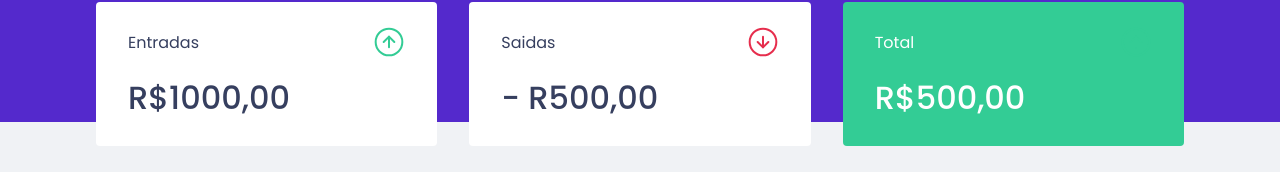
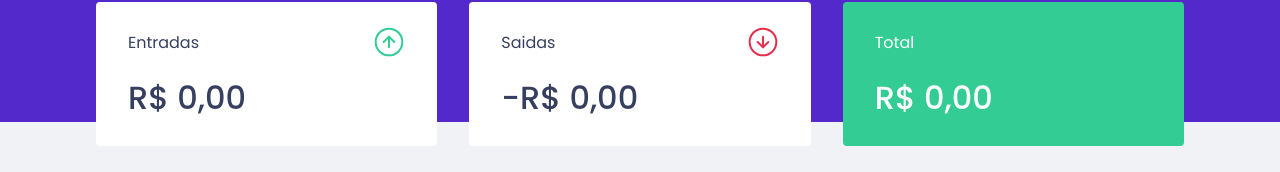
Before and after one commit to MikaelSantos1/IgniteModulo2-React, a React (Create React App) app: page / in a window 1280 px wide. Shown: the part 150-322 px from the top of the page. Built offline with nearby package versions, Linux system fonts and the light colour scheme; no server answers; what miragejs would draw is missing.

Commit message:
aplicaçao finalizada

```diff
--- a/src/App.tsx
+++ b/src/App.tsx
@@ -4,7 +4,7 @@
 import Modal from 'react-modal'
 import { useState } from "react";
 import { NewTransactionModal } from "./components/NewTransactionModal";
-import { TransactionProvider} from './TransactionContext'
+import { TransactionProvider} from './hooks/useTransactions'
 
 Modal.setAppElement('#root')
 export function App() {
--- a/src/TransactionContext.tsx
+++ /dev/null
@@ -1,29 +0,0 @@
-import {createContext, useEffect, useState,ReactNode} from 'react'
-import { api } from './services/api'
-
-interface Transaction{
-    id:number;
-    title:string;
-    amount:number;
-    type:string;
-    category:string;
-    createdAt:string;
-  }
-interface TransactionProviderProps{
-children:ReactNode;
-}
-export const TransactionContext =createContext<Transaction[]>([])
-
-export function TransactionProvider ({children}:TransactionProviderProps){
-    const [transactions,setTransactions]=useState<Transaction[]>([])
-  useEffect(()=>{
-    api.get('transactions')
-    .then(response=>setTransactions(response.data.transactions))
-  },[])
-
-  return(
-      <TransactionContext.Provider value={transactions}>
-          {children}
-      </TransactionContext.Provider>
-  )
-}
--- a/src/components/NewTransactionModal/index.tsx
+++ b/src/components/NewTransactionModal/index.tsx
@@ -1,10 +1,14 @@
 import Modal from 'react-modal'
 import { Container,TransactionTypeContainer ,RadioBox} from './styles'
+import { useTransactions } from '../../hooks/useTransactions'
+import { FormEvent, useState} from 'react'
+
+
+
 import closeImg from '../../assets/close.svg'
 import incomeImg from '../../assets/income.svg'
 import outcomeImg from '../../assets/outcome.svg'
-import { FormEvent, useState } from 'react'
-import { api } from '../../services/api'
+
 interface NewTransactionModalProps {
     isOpen: boolean;
     onRequestClose: () => void;
@@ -12,20 +16,28 @@
 
 
 export function NewTransactionModal({ isOpen, onRequestClose }: NewTransactionModalProps) {
+
+    const {createTransaction} = useTransactions()
+
     const [type,setType]= useState('deposit')
     const [title,setTitle]= useState('')
-    const [value,setValue]= useState(0)
+    const [amount,setAmount]= useState(0)
     const [category,setCategory]= useState('')
 
-    function handleCreateNewTransaction(event:FormEvent){
+   async function handleCreateNewTransaction(event:FormEvent){
 
         event.preventDefault()
-        const data={
+       await createTransaction({
             title,
-            value,
-            category}
-
-            api.post('/transactions',data)
+            amount,
+            category,
+            type
+        })
+        setType('deposit')
+        setTitle('')
+        setAmount(0)
+        setCategory('')
+        onRequestClose()
     }
 
     return (
@@ -53,8 +65,8 @@
                 <input
                     type="number"
                     placeholder='Valor'
-                    value={value}
-                    onChange={event=>setValue(Number(event.target.value))}
+                    value={amount}
+                    onChange={event=>setAmount(Number(event.target.value))}
                 />
 
                 <TransactionTypeContainer>
--- a/src/components/Summary/index.tsx
+++ b/src/components/Summary/index.tsx
@@ -1,13 +1,26 @@
 import { Container } from "./styles";
 import incomeImg from '../../assets/income.svg'
 import outcomeImg from '../../assets/outcome.svg'
-import { TransactionContext } from "../../TransactionContext";
-import { useContext } from "react";
-export function Summary(){
+import { useTransactions } from "../../hooks/useTransactions";
 
-   const transactions = useContext(TransactionContext)
-   console.log(transactions)
-    return(
+export function Summary() {
+
+    const { transactions } = useTransactions()
+    const summary = transactions.reduce((acc, transaction) => {
+        if (transaction.type === 'deposit') {
+            acc.deposits += transaction.amount
+            acc.total += transaction.amount
+        } else {
+            acc.withdraws += transaction.amount
+            acc.total -= transaction.amount
+        }
+        return acc
+    }, {
+        deposits: 0,
+        withdraws: 0,
+        total: 0
+    })
+    return (
 
         <Container>
             <div>
@@ -15,7 +28,12 @@
                     <p>Entradas</p>
                     <img src={incomeImg} alt="Entradas" />
                 </header>
-                <strong>R$1000,00</strong>
+                <strong>
+                    {new Intl.NumberFormat('pt-BR', {
+                        style: 'currency',
+                        currency: 'BRL'
+                    }).format(summary.deposits)}
+                </strong>
             </div>
 
             <div>
@@ -23,7 +41,12 @@
                     <p>Saidas</p>
                     <img src={outcomeImg} alt="SAIDAS" />
                 </header>
-                <strong> - R500,00</strong>
+                <strong>-
+                    {new Intl.NumberFormat('pt-BR', {
+                        style: 'currency',
+                        currency: 'BRL'
+                    }).format(summary.withdraws)}
+                </strong>
             </div>
 
             <div className="highlight-background">
@@ -31,7 +54,11 @@
                     <p>Total</p>
                     <img src={incomeImg} alt="Total" />
                 </header>
-                <strong>R$500,00</strong>
+                <strong>{new Intl.NumberFormat('pt-BR', {
+                        style: 'currency',
+                        currency: 'BRL'
+                    }).format(summary.total)}
+                    </strong>
             </div>
         </Container>
     )
--- a/src/components/TransactionTable/index.tsx
+++ b/src/components/TransactionTable/index.tsx
@@ -1,11 +1,11 @@
-import { useContext,  } from "react"
-import { TransactionContext } from "../../TransactionContext"
+
+import {  useTransactions } from "../../hooks/useTransactions"
 
 import { Container } from "./styles"
 
 
 export function TransactionTable() {
-  const transactions = useContext(TransactionContext)
+  const {transactions} = useTransactions()
 
   return (
     <Container>
@@ -27,6 +27,7 @@
                 style:'currency',
                 currency:'BRL'
               }).format(transaction.amount)}</td>
+               <td>{transaction.category}</td>
               <td>
                 {new Intl.DateTimeFormat('pt-BR').format(new Date(transaction.createdAt))}</td>
             </tr>
--- /dev/null
+++ b/src/hooks/useTransactions.tsx
@@ -0,0 +1,58 @@
+import {createContext, useEffect, useState,ReactNode, useContext} from 'react'
+import { api } from '../services/api'
+
+interface Transaction{
+    id:number;
+    title:string;
+    amount:number;
+    type:string;
+    category:string;
+    createdAt:string;
+  }
+
+// interface TransactionInput{
+//   title:string;
+//   amount:number;
+//   type:string;
+//   category:string;
+// }
+type TransactionInput=Omit<Transaction,'id' | 'createdAt'>
+
+
+interface TransactionProviderProps{
+children:ReactNode;
+}
+interface TransactionsContextData{
+  transactions:Transaction[];
+  createTransaction:(Transaction:TransactionInput)=>Promise<void>;
+}
+export const TransactionContext =createContext<TransactionsContextData>(
+  {} as TransactionsContextData
+  )
+
+export function TransactionProvider ({children}:TransactionProviderProps){
+    const [transactions,setTransactions]=useState<Transaction[]>([])
+  useEffect(()=>{
+    api.get('transactions')
+    .then(response=>setTransactions(response.data.transactions))
+  },[])
+
+async function createTransaction(transactionInput:TransactionInput){
+
+   const response=await api.post('/transactions',{
+     ...transactionInput,
+     createdAt:new Date()
+   })
+   const {transaction}=response.data
+   setTransactions([...transactions,transaction])
+}
+  return(
+      <TransactionContext.Provider value={{transactions,createTransaction}}>
+          {children}
+      </TransactionContext.Provider>
+  )
+}
+export function useTransactions(){
+  const context= useContext(TransactionContext)
+  return context
+}
```
